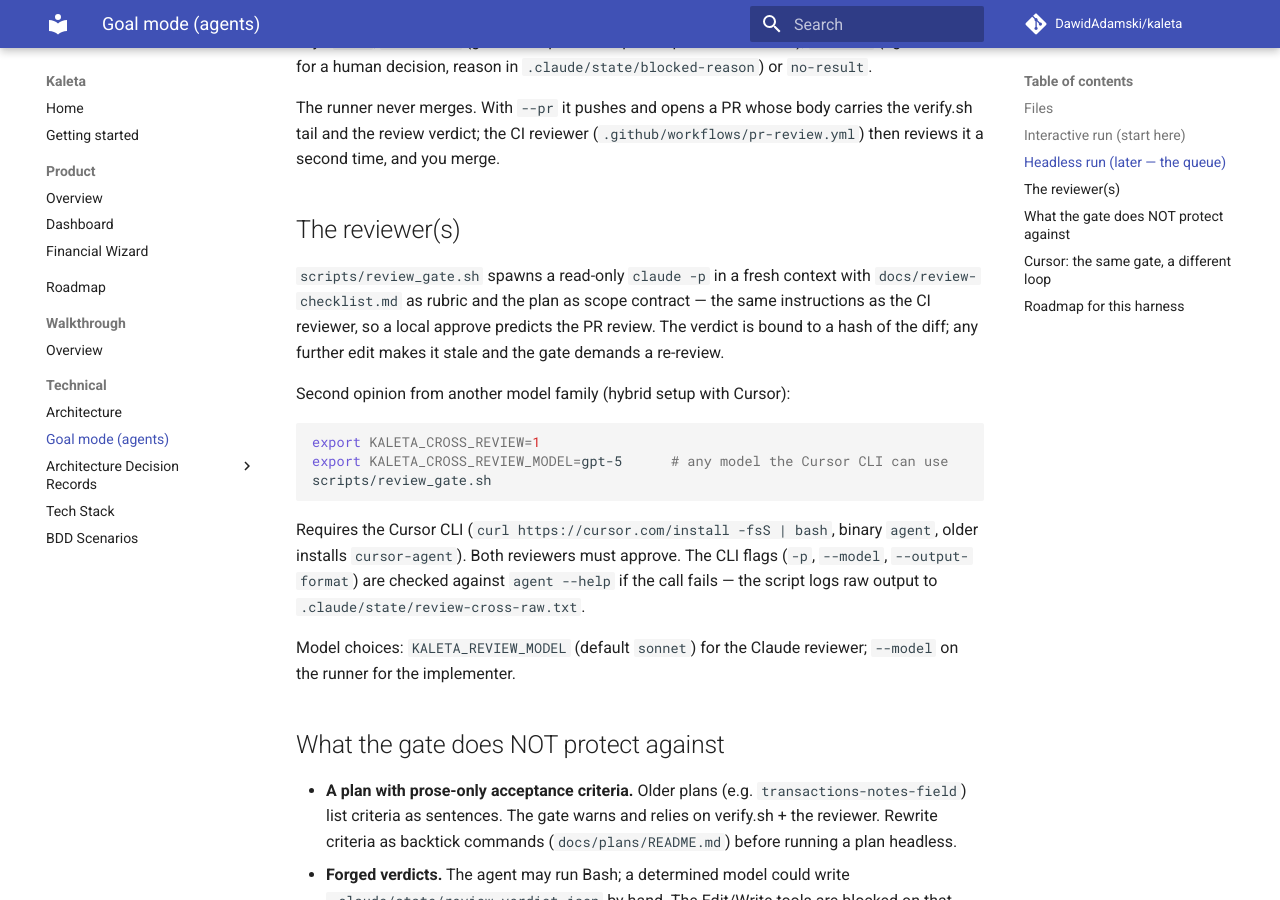
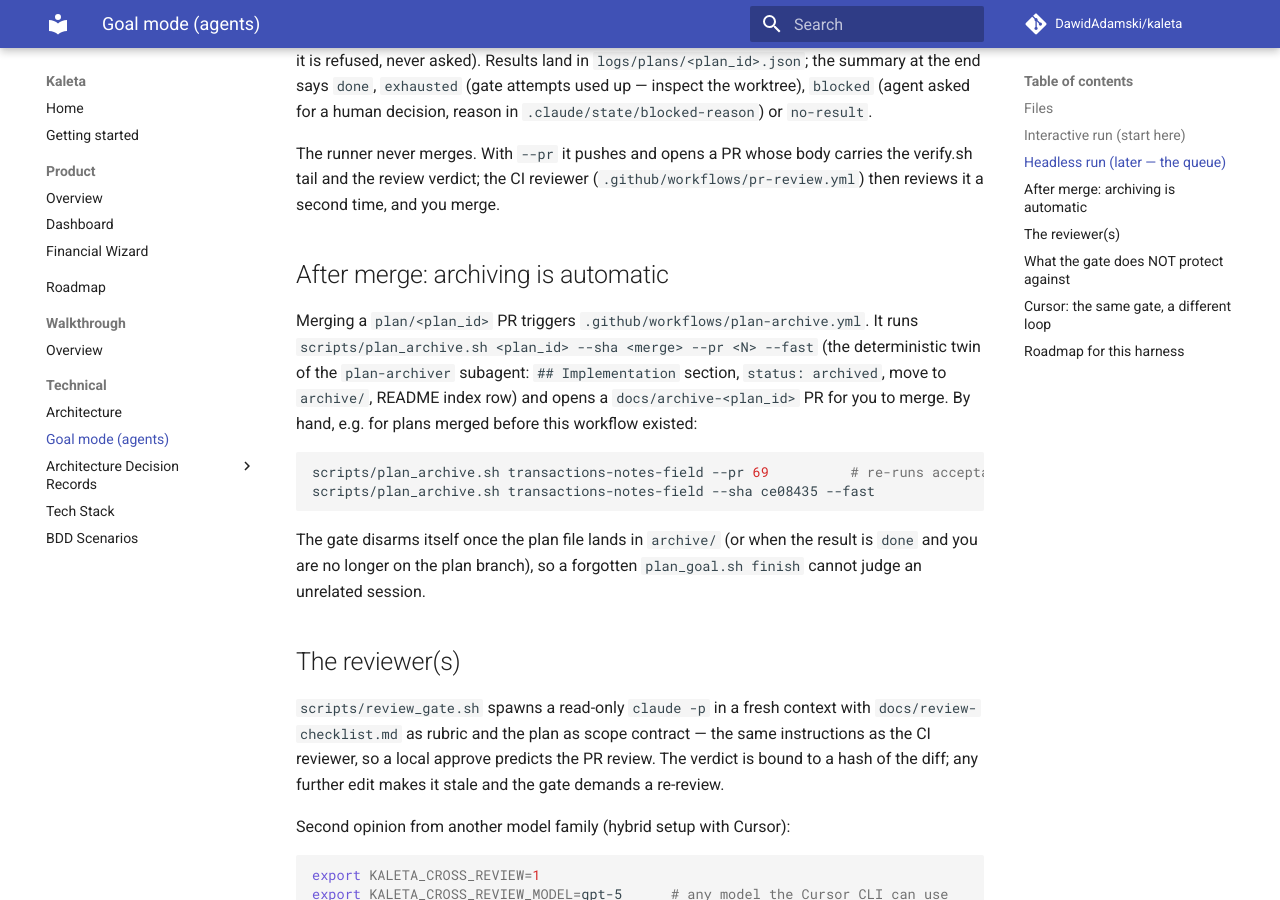
Before and after one commit to DawidAdamski/kaleta, an MkDocs documentation site: the page built from docs/goal-mode.md, in a window 1280 px wide and 900 px high, scrolled down 2209 px. Built offline with MkDocs 1.6.1 and Material for MkDocs 9.7.7, drawn with Linux system fonts in a browser that asks for light colours; comment, search, counter and statistics services are not loaded; some of the changed text lies outside the part shown.

Commit message:
chore(agents): automatic plan archiving after merge
- scripts/plan_archive.sh: deterministic twin of the plan-archiver subagent
  (verify commits, touchpoint overlap, acceptance criteria unless --fast,
  ## Implementation section, status: archived + archived_at, git mv to
  archive/, README index row, commit); idempotent
- .github/workflows/plan-archive.yml: on merge of a plan/* PR run the script
  on main and open a docs/archive-<plan_id> PR
- dod-gate: auto-disarm when the plan is archived or DONE on another branch
- /implement-plan, docs/goal-mode.md, plan-archiver agent: point to the script

Co-Authored-By: Claude Fable 5.1 <noreply@anthropic.com>
Claude-Session: https://claude.ai/code/session_01JdewYcM7AsfyJhLQub5S5D

````diff
--- a/docs/goal-mode.md
+++ b/docs/goal-mode.md
@@ -37,6 +37,7 @@ scripts/plan_goal.sh start ──► .claude/state/active-plan   (arms the gate)
 | `scripts/plan_goal.sh` | `start / status / block / finish` — goal state in `.claude/state/` |
 | `scripts/review_gate.sh` | independent headless reviewer (+ optional Cursor CLI second opinion); writes the verdict the gate requires |
 | `scripts/plan_runner.sh` | headless queue consumer over `docs/plans/` |
+| `scripts/plan_archive.sh` | archive a merged plan (used by `.github/workflows/plan-archive.yml`) |
 | `.claude/state/` | runtime state, git-ignored: `active-plan`, `attempts`, `result`, `review-verdict.json`, `verify-last.log` |
 
 ## Interactive run (start here)
@@ -92,6 +93,24 @@ Results land in `logs/plans/<plan_id>.json`; the summary at the end says
 The runner never merges. With `--pr` it pushes and opens a PR whose body
 carries the verify.sh tail and the review verdict; the CI reviewer
 (`.github/workflows/pr-review.yml`) then reviews it a second time, and you merge.
+
+## After merge: archiving is automatic
+
+Merging a `plan/<plan_id>` PR triggers `.github/workflows/plan-archive.yml`.
+It runs `scripts/plan_archive.sh <plan_id> --sha <merge> --pr <N> --fast`
+(the deterministic twin of the `plan-archiver` subagent: `## Implementation`
+section, `status: archived`, move to `archive/`, README index row) and
+opens a `docs/archive-<plan_id>` PR for you to merge. By hand, e.g. for
+plans merged before this workflow existed:
+
+```bash
+scripts/plan_archive.sh transactions-notes-field --pr 69          # re-runs acceptance criteria
+scripts/plan_archive.sh transactions-notes-field --sha ce08435 --fast
+```
+
+The gate disarms itself once the plan file lands in `archive/` (or when
+the result is `done` and you are no longer on the plan branch), so a
+forgotten `plan_goal.sh finish` cannot judge an unrelated session.
 
 ## The reviewer(s)
 
````
Also changed, not shown: .claude/agents/plan-archiver.md (+8 -0 lines), .claude/commands/implement-plan.md (+4 -0 lines), 3 other files.
